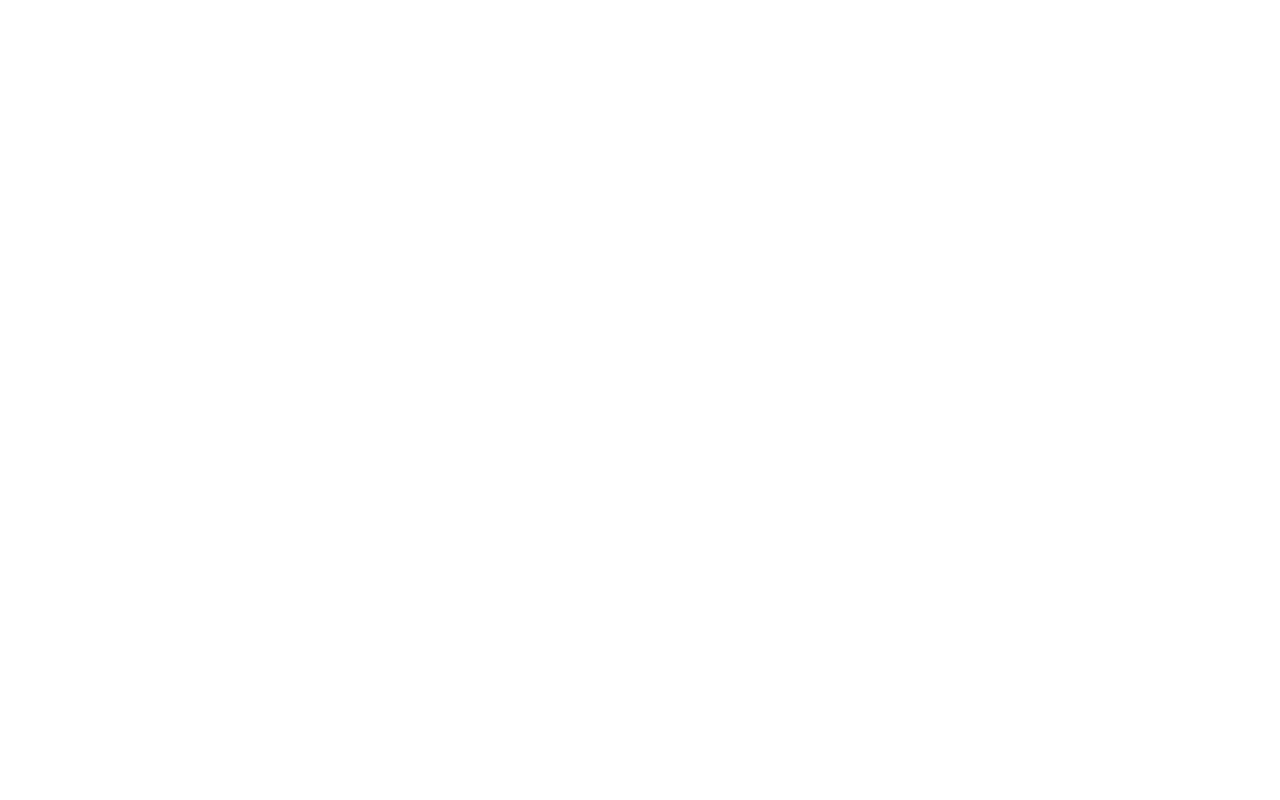
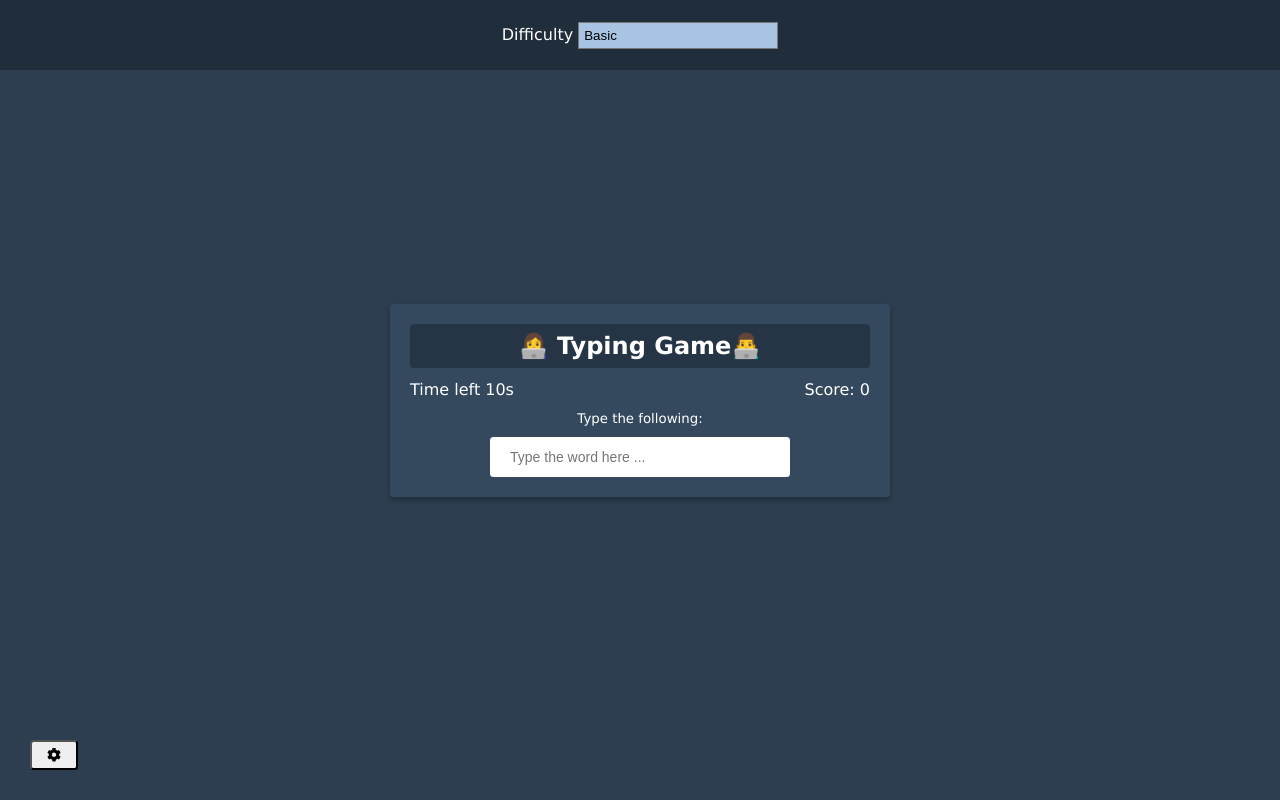
Before and after one commit to Gergi83/typing-game, a website: page index.html in a window 1280 px wide. Drawn offline with Linux system fonts and the light colour scheme.

Commit message:
html and css added

```diff
--- a/index.html
+++ b/index.html
@@ -5,11 +5,38 @@
     <meta charset="UTF-8">
     <meta http-equiv="X-UA-Compatible" content="IE=edge">
     <meta name="viewport" content="width=device-width, initial-scale=1.0">
+    <link rel="stylesheet" href="https://cdnjs.cloudflare.com/ajax/libs/font-awesome/5.11.2/css/all.min.css"
+        integrity="sha256-+N4/V/SbAFiW1MPBCXnfnP9QSN3+Keu+NlB+0ev/YKQ=" crossorigin="anonymous" />
     <link rel="stylesheet" href="style.css">
     <title>Typing Game</title>
 </head>
 
 <body>
+    <button class="settings-btn" id="settings-btn"><i class="fas fa-cog"></i></button>
+    <div class="settings" id="settings">
+        <form id="settingsform">
+            <div>
+                <label for="difficulty">Difficulty</label>
+                <select id="difficulty">
+                    <option value="basic">Basic</option>
+                    <option value="advanced">Advanced</option>
+                    <option value="expert">Expert</option>
+                </select>
+            </div>
+        </form>
+
+    </div>
+    <div class="container">
+        <h2>👩‍💻 Typing Game👨‍💻</h2>
+        <small>Type the following:</small>
+        <h1 id="word"></h1>
+        <input type="text" id="text" autocomplete="off" placeholder="Type the word here ...">
+        <p class="time-container">Time left <span id="time">10s</span></p>
+        <p class="score-container">
+            Score: <span id="score">0</span>
+        </p>
+        <div class="end-game-container" id="end-game-container"></div>
+    </div>
     <script src="script.js"></script>
 </body>
 
--- a/style.css
+++ b/style.css
@@ -0,0 +1,115 @@
+* {
+  box-sizing: border-box;
+}
+
+body {
+  background: #2c3e50;
+  display: flex;
+  align-items: center;
+  justify-content: center;
+  min-height: 100vh;
+  margin: 0;
+  font-family: Verdana, Geneva, Tahoma, sans-serif;
+}
+
+button {
+  cursor: pointer;
+  font-size: 14px;
+  border-radius: 3.5px;
+  padding: 5px 15px;
+}
+
+select {
+  width: 200px;
+  padding: 5px;
+  appearance: none;
+  -webkit-appearance: none;
+  -moz-appearance: none;
+  border-radius: 0;
+  background: #a7c5e3;
+}
+
+select:focus,
+button:focus {
+  outline: 0;
+}
+
+.settings-btn {
+  position: absolute;
+  bottom: 30px;
+  left: 30px;
+}
+
+.settings {
+  position: absolute;
+  top: 0;
+  left: 0;
+  width: 100%;
+  background: rgba(0, 0, 0, 0.27);
+  color: #fff;
+  height: 70px;
+  display: flex;
+  align-items: center;
+  justify-content: center;
+  transform: translateY(0);
+  transition: transform 0.3s ease-in-out;
+}
+.settings.hide {
+  transform: translateY(-100%);
+}
+
+.container {
+  background: #34495e;
+  padding: 20px;
+  border-radius: 3.5px;
+  box-shadow: 0 3px 5px rgba(0, 0, 0, 0.27);
+  color: #fff;
+  position: relative;
+  text-align: center;
+  width: 500px;
+}
+
+h2 {
+  background: rgba(0, 0, 0, 0.27);
+  padding: 8px;
+  border-radius: 3.5px;
+  margin: 0 0 40px;
+}
+
+h1 {
+  margin: 0;
+}
+
+input {
+  border: 0;
+  border-radius: 3.5px;
+  font-size: 14px;
+  width: 300px;
+  padding: 12px 20px;
+  margin-top: 10px;
+}
+.score-container {
+  position: absolute;
+  top: 60px;
+  right: 20px;
+}
+
+.time-container {
+  position: absolute;
+  top: 60px;
+  left: 20px;
+}
+
+.end-game-container {
+  background: inherit;
+  display: none;
+  flex-direction: column;
+  align-items: center;
+  justify-content: center;
+  position: absolute;
+  top: 0;
+  left: 0;
+  width: 100%;
+  height: 100%;
+  z-index: 1;
+}
```
